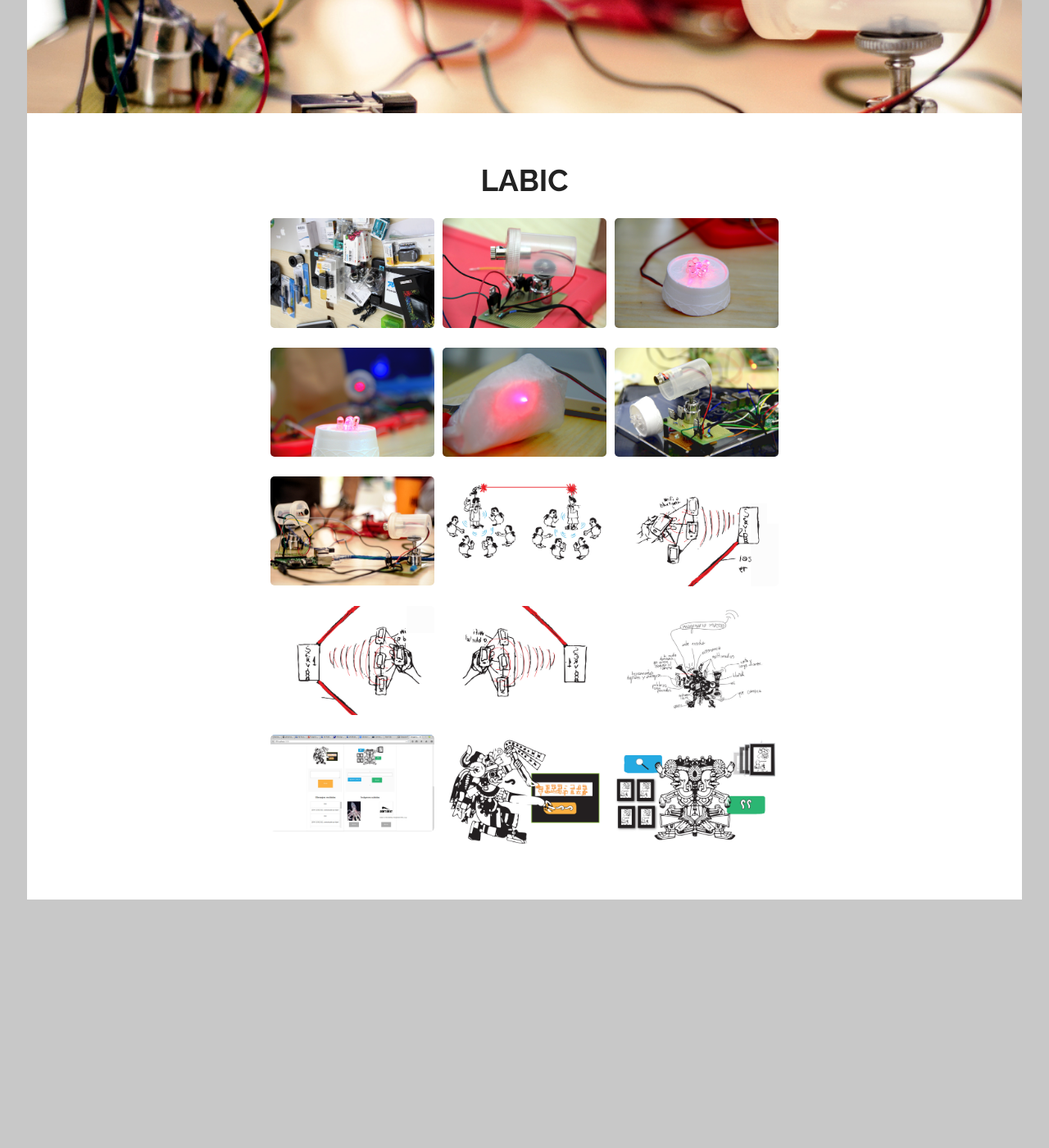
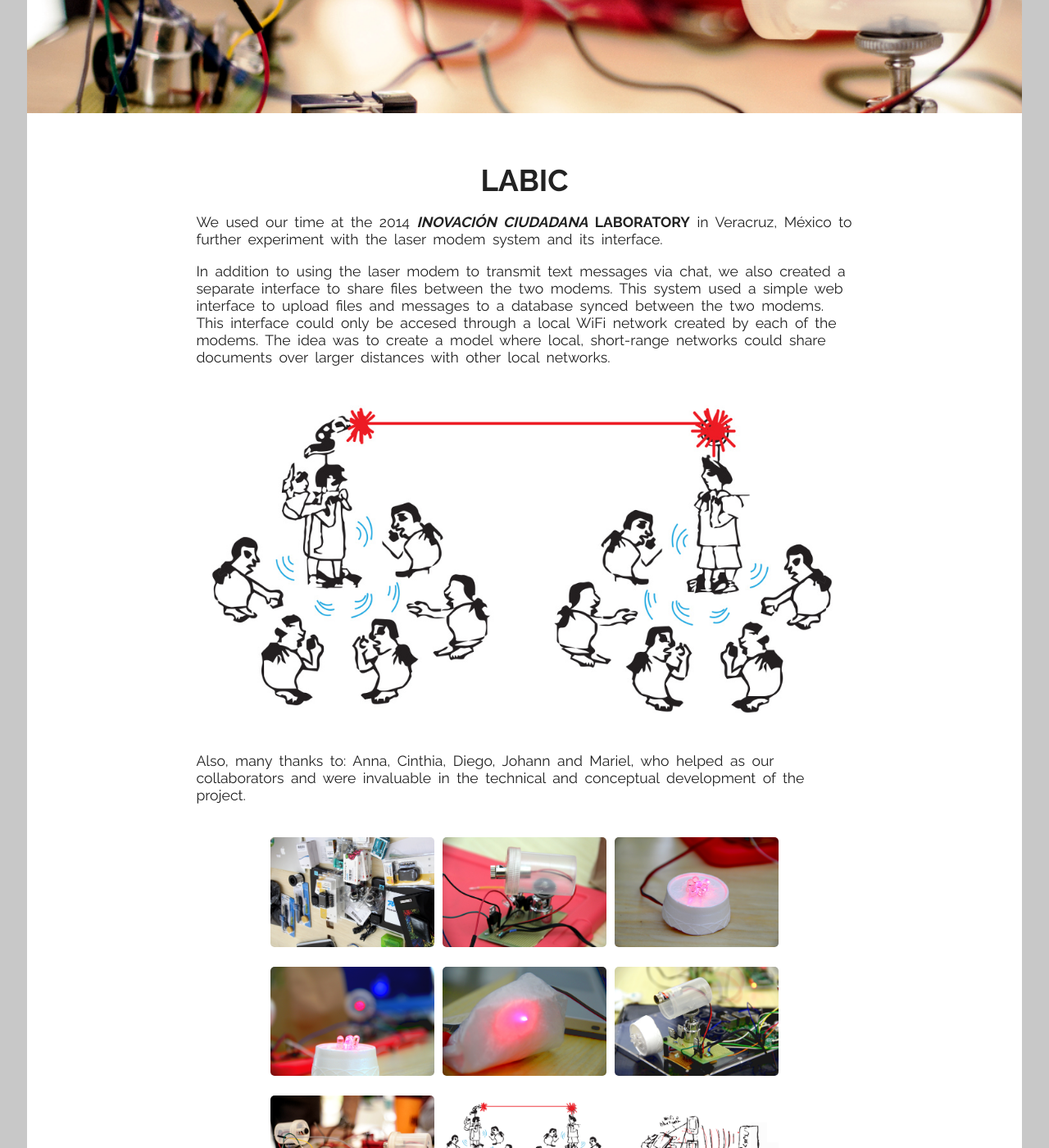
Before and after one commit to astrovandalistas/inverso.astrovandalistas.cc, a Jekyll site: the page built from _posts/2014-12-01-labic.md, in a window 1280 px wide and 1400 px high, scrolled down 387 px. Shown: the whole window at 82% size. Built offline with Jekyll 4.4.1, drawn with Linux system fonts in a browser that asks for light colours; nearby versions of some CDN libraries; before the commit the page ends 1549 px from its top, so only the background shows below that.

Commit message:
labic post

```diff
--- a/_posts/2014-12-01-labic.md
+++ b/_posts/2014-12-01-labic.md
@@ -3,3 +3,10 @@ title: LabIc
 cover: /assets/posts/labic/labic_06.jpg
 swipebox: labic_
 ---
+We used our time at the 2014 [*Inovación Ciudadana* Laboratory](http://www.ciudadania20.org/labicmx/){:target="_blank"} in Veracruz, México to further experiment with the laser modem system and its interface.
+
+In addition to using the laser modem to transmit text messages via chat, we also created a separate interface to share files between the two modems. This system used a simple web interface to upload files and messages to a database synced between the two modems. This interface could only be accesed through a local WiFi network created by each of the modems. The idea was to create a model where local, short-range networks could share documents over larger distances with other local networks.
+
+![]({{site.baseurl}}/assets/posts/labic/labic_07.jpg)
+
+Also, many thanks to: Anna, Cinthia, Diego, Johann and Mariel, who helped as our collaborators and were invaluable in the technical and conceptual development of the project.
```
